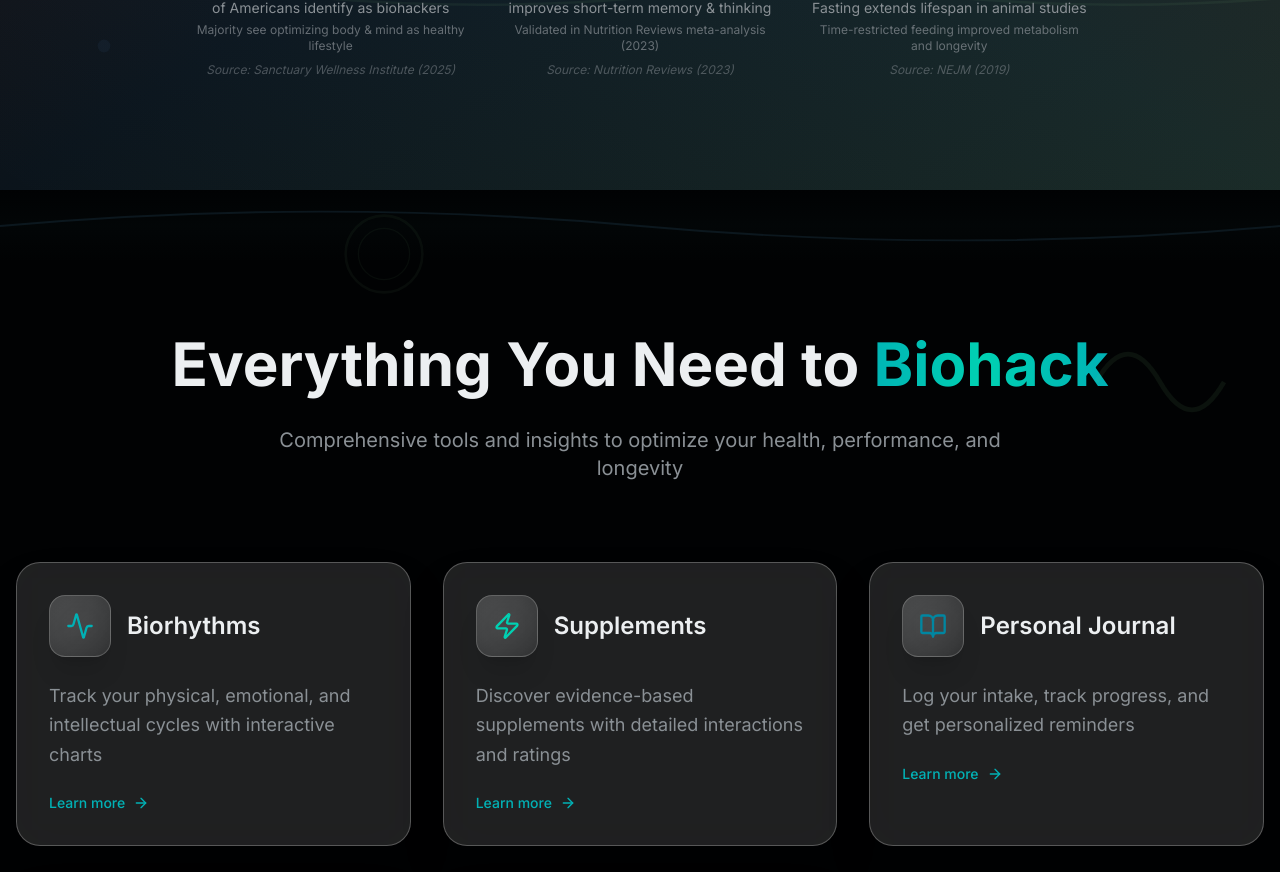
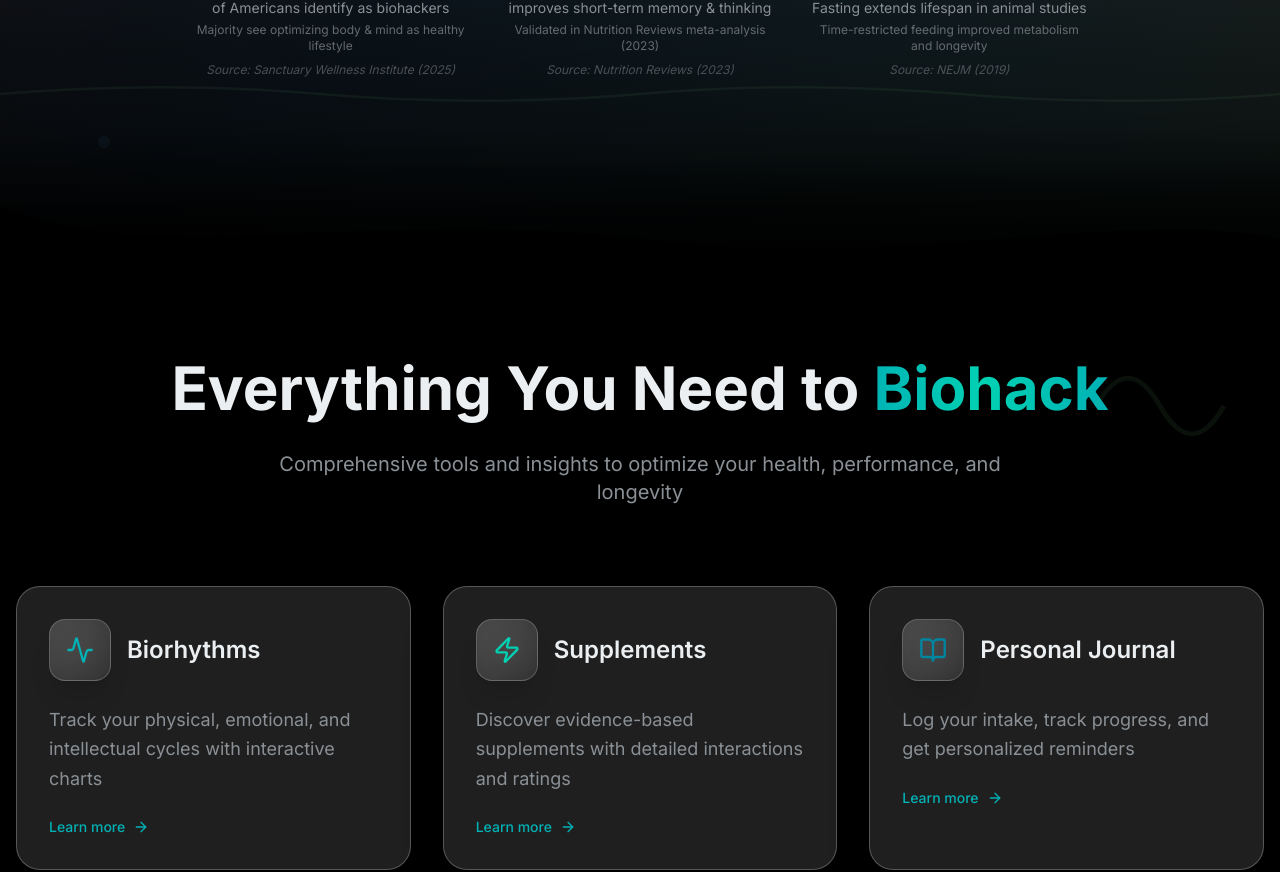
Before and after one commit to kisuro/kisuro-bioascend2_fe_gdpr, a Next.js app: page / in a window 1280 px wide. Shown: the part 735-1607 px from the top of the page. Built offline with nearby package versions, Linux system fonts and the light colour scheme.

Commit message:
feat: smooth hero section transition with gradient and SVG divider
Extend background with gradient, add curved SVG divider, and fade patterns.

#VERCEL_SKIP

Co-authored-by: Kirill <74026505+kisuro@users.noreply.github.com>

```diff
--- a/app/page.tsx
+++ b/app/page.tsx
@@ -243,7 +243,7 @@ export default function HomePage() {
   return (
     <div className="min-h-screen">
       {/* Hero Section */}
-      <section className="relative overflow-hidden py-24 pb-8 px-4">
+      <section className="relative overflow-hidden py-24 pb-32 px-4">
         <div className="absolute inset-0">
           <motion.div
             className="absolute inset-0 bg-gradient-to-br from-[#E57373]/12 via-[#64B5F6]/10 to-[#81C784]/15"
@@ -282,7 +282,35 @@ export default function HomePage() {
           />
         </div>
 
+        <div className="absolute inset-0 bg-gradient-to-b from-transparent via-transparent to-black/80 pointer-events-none" />
+        <div className="absolute bottom-0 left-0 right-0 h-32 bg-gradient-to-b from-transparent to-black pointer-events-none" />
+
         <BiorhythmBackground />
+
+        <div className="absolute bottom-0 left-0 right-0 h-40 bg-gradient-to-b from-transparent to-black/90 pointer-events-none">
+          {/* Fading biorhythm waves at bottom */}
+          <motion.svg
+            className="absolute bottom-0 left-0 w-full h-20 text-[#64B5F6]/3"
+            viewBox="0 0 800 50"
+            preserveAspectRatio="none"
+            style={{ opacity: 0.3 }}
+          >
+            <motion.path
+              d="M0,25 Q200,10 400,25 Q600,40 800,25"
+              stroke="currentColor"
+              strokeWidth="1"
+              fill="none"
+              animate={{
+                d: [
+                  "M0,25 Q200,10 400,25 Q600,40 800,25",
+                  "M0,25 Q200,15 400,25 Q600,35 800,25",
+                  "M0,25 Q200,10 400,25 Q600,40 800,25",
+                ],
+              }}
+              transition={{ duration: 8, repeat: Number.POSITIVE_INFINITY, ease: "easeInOut" }}
+            />
+          </motion.svg>
+        </div>
 
         <div className="relative max-w-7xl mx-auto">
           <motion.div
@@ -469,51 +497,23 @@ export default function HomePage() {
             </motion.div>
           </motion.div>
         </div>
+
+        <div className="absolute bottom-0 left-0 right-0 overflow-hidden">
+          <svg className="relative block w-full h-20" viewBox="0 0 1200 120" preserveAspectRatio="none">
+            <motion.path
+              d="M0,0 C150,100 350,0 600,50 C850,100 1050,0 1200,50 L1200,120 L0,120 Z"
+              fill="currentColor"
+              className="text-black"
+              initial={{ pathLength: 0, opacity: 0 }}
+              animate={{ pathLength: 1, opacity: 1 }}
+              transition={{ duration: 2, delay: 0.5 }}
+            />
+          </svg>
+        </div>
       </section>
 
-      <div className="relative py-9">
-        {/* Wave-shaped SVG divider */}
-        <motion.div
-          className="absolute inset-0 flex items-center justify-center"
-          initial={{ opacity: 0 }}
-          whileInView={{ opacity: 1 }}
-          transition={{ duration: 2 }}
-          viewport={{ once: true }}
-        >
-          <svg className="w-full h-24 text-[#64B5F6]/10" viewBox="0 0 1200 100" preserveAspectRatio="none">
-            <motion.path
-              d="M0,50 Q300,20 600,50 Q900,80 1200,50"
-              stroke="currentColor"
-              strokeWidth="2"
-              fill="none"
-              initial={{ pathLength: 0, opacity: 0 }}
-              whileInView={{ pathLength: 1, opacity: 1 }}
-              transition={{ duration: 3, delay: 0.5 }}
-              viewport={{ once: true }}
-            />
-          </svg>
-        </motion.div>
-
-        {/* Simple gradient transition overlay */}
-        <div className="absolute inset-0 bg-gradient-to-b from-transparent via-[#1a4d4d]/5 to-transparent" />
-
-        {/* Parallax background shapes */}
-        <motion.div
-          className="absolute top-0 left-1/4 w-32 h-32 opacity-5"
-          initial={{ opacity: 0, y: 20 }}
-          whileInView={{ opacity: 0.05, y: 0 }}
-          transition={{ duration: 2 }}
-          viewport={{ once: true }}
-        >
-          <svg viewBox="0 0 100 100" className="w-full h-full text-[#81C784]">
-            <circle cx="50" cy="50" r="30" stroke="currentColor" strokeWidth="2" fill="none" />
-            <circle cx="50" cy="50" r="20" stroke="currentColor" strokeWidth="1" fill="none" />
-          </svg>
-        </motion.div>
-      </div>
-
       {/* Features Section */}
-      <section id="features" className="relative py-18 px-4">
+      <section id="features" className="relative py-18 px-4 bg-black">
         <div className="absolute inset-0 overflow-hidden pointer-events-none">
           <motion.svg
             className="absolute top-10 right-10 w-40 h-40 text-[#81C784]/8"
@@ -602,7 +602,7 @@ export default function HomePage() {
       </section>
 
       {/* CTA Section */}
-      <section className="py-24 px-4">
+      <section className="py-24 px-4 bg-black">
         <div className="max-w-5xl mx-auto text-center">
           <motion.div
             initial={{ opacity: 0, y: 30 }}
@@ -647,7 +647,7 @@ export default function HomePage() {
       </section>
 
       {/* Medical Disclaimer */}
-      <section className="py-12 px-4 border-t border-border/30">
+      <section className="py-12 px-4 border-t border-border/30 bg-black">
         <div className="max-w-5xl mx-auto">
           <GlassCard variant="subtle" className="p-8 rounded-2xl">
             <div className="flex items-start gap-4">
```
